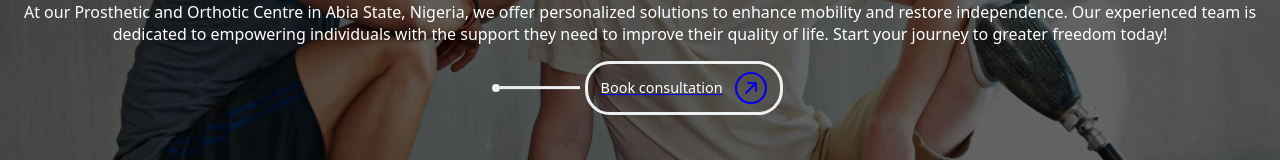
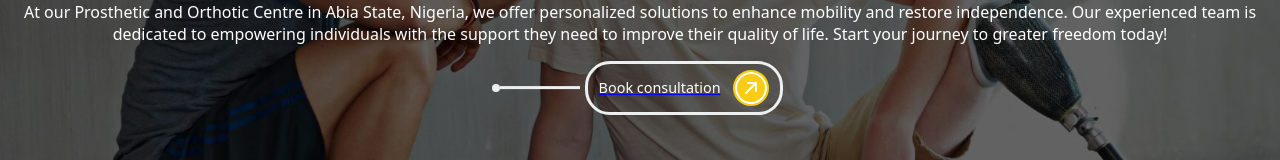
Before and after one commit to Mario-Gozie/Orthosprint-web-app, a React (Vite) app: page / in a window 1280 px wide. Shown: the part 474-634 px from the top of the page. Built offline with nearby package versions, Linux system fonts and the light colour scheme.

Commit message:
the home page looks a lot better

```diff
--- a/src/Components/Homepage-Components/Home.jsx
+++ b/src/Components/Homepage-Components/Home.jsx
@@ -1,5 +1,7 @@
 import React from "react";
+
 import { BsArrowUpRightCircle } from "react-icons/bs";
+
 import { Link } from "react-router-dom";
 
 function Home() {
@@ -24,8 +26,14 @@ function Home() {
             <Link to="/admin" className="consultation-button">
               <div className="button-text">Book consultation</div>
               <BsArrowUpRightCircle
-                className="circle-arrow"
-                style={{ fontSize: "32px" }}
+                className="text-yellow-500"
+                style={{
+                  fontSize: "32px",
+                  color: "white",
+                  backgroundColor: "#facc15",
+                  borderRadius: "50%",
+                  padding: "2px",
+                }}
               />
             </Link>
           </div>
--- a/src/Css/homepageCss.css
+++ b/src/Css/homepageCss.css
@@ -246,6 +246,7 @@ nav {
   background: var(--offWihite-color);
   box-shadow: 0 2px 5px rgba(0, 0, 0, 0.1);
   transition: transform 0.3s ease, box-shadow 0.3s ease;
+  margin: 0 0.5rem;
 }
 
 .service-card:hover {
```
